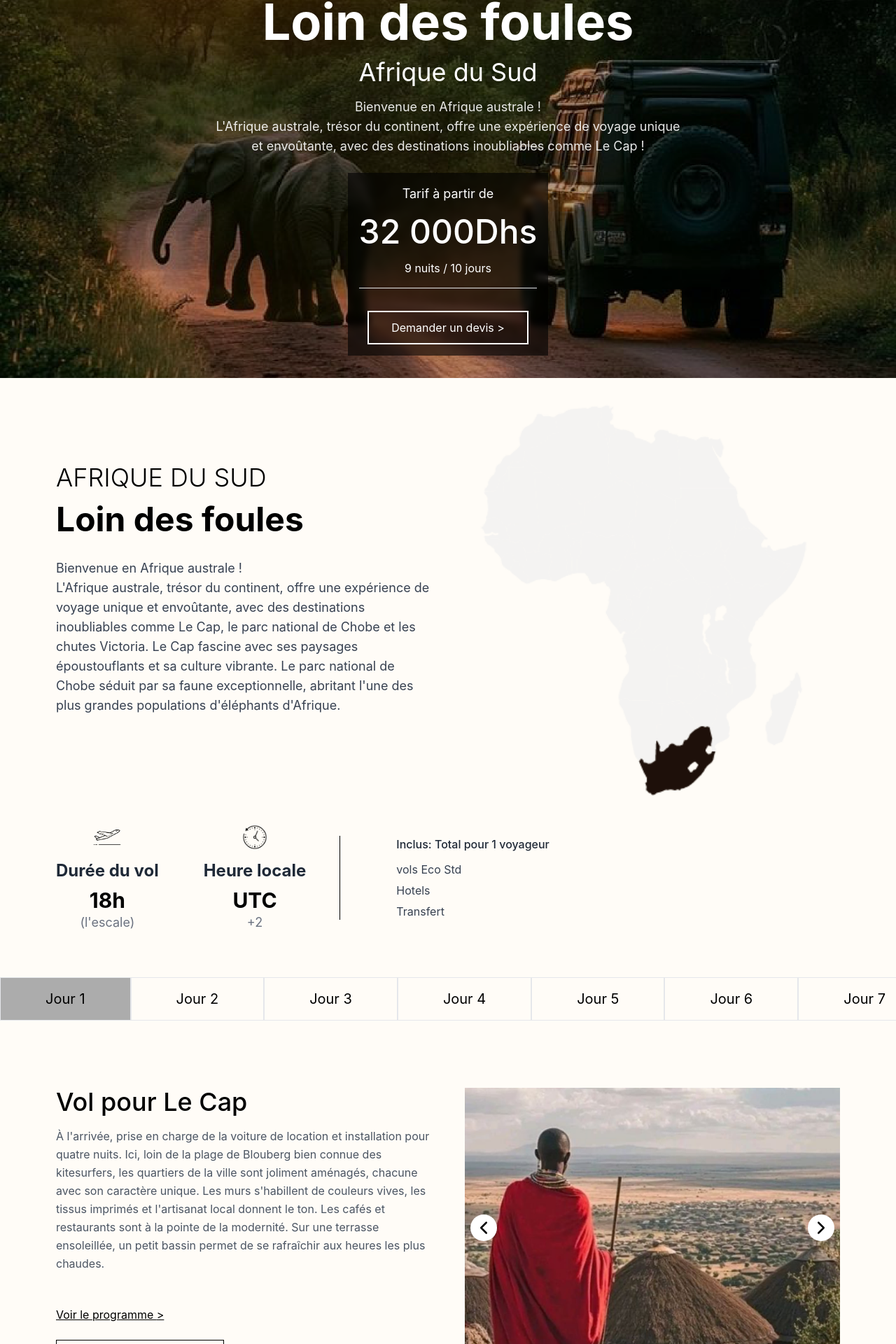
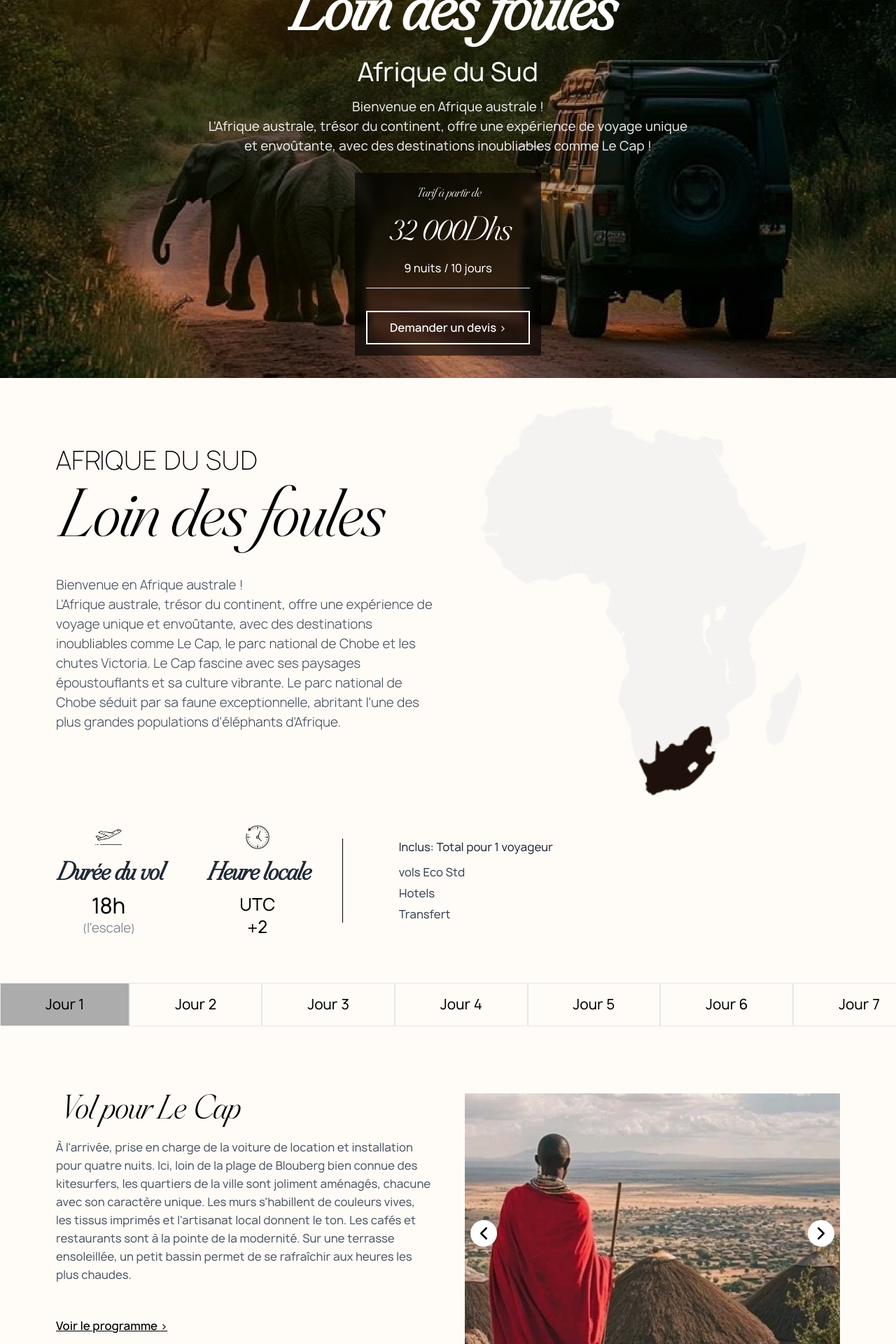
Before and after one commit to Nidabdellah-Abdelhafid/atlas-app, a React (Create React App) app: page /offreDetails in a window 1280 px wide. Shown: the part 260-2180 px from the top of the page at 70% size. Built offline with nearby package versions, Linux system fonts and the light colour scheme.

Commit message:
version 3/05

```diff
--- a/src/pages/OffreDetails.jsx
+++ b/src/pages/OffreDetails.jsx
@@ -147,14 +147,14 @@ function OffreDetails() {
 
         {/* Content */}
         <div className="relative z-10 flex flex-col items-center justify-end min-h-screen text-center text-white p-4 sm:p-6 lg:p-8">
-            <h1 className="text-4xl sm:text-5xl lg:text-7xl font-bold mb-2 sm:mb-3 lg:mb-4">
+            <h1 className="font-griffiths text-4xl sm:text-5xl lg:text-8xl font-bold mb-2 sm:mb-3 lg:mb-4">
             Loin des foules
             </h1>
-            <h2 className="text-xl sm:text-2xl md:text-3xl lg:text-4xl mb-2 sm:mb-3 lg:mb-4">
+            <h2 className="font-manrope font-normal text-xl sm:text-2xl md:text-3xl lg:text-4xl mb-2 sm:mb-3 lg:mb-4">
             Afrique du Sud
             </h2>
 
-            <p className="max-w-sm sm:max-w-xl lg:max-w-2xl text-xs sm:text-sm lg:text-lg mb-3 sm:mb-4 lg:mb-6 text-white/90 px-4 sm:px-0">
+            <p className="font-manrope font-normal max-w-sm sm:max-w-xl lg:max-w-3xl text-xs sm:text-sm lg:text-lg mb-3 sm:mb-4 lg:mb-6 text-white/90 px-4 sm:px-0">
             Bienvenue en Afrique australe !<br />
             L'Afrique australe, trésor du continent, offre une expérience de voyage unique<br className="hidden sm:block" />
             et envoûtante, avec des destinations inoubliables comme Le Cap !
@@ -162,16 +162,16 @@ function OffreDetails() {
 
             <div className="bg-black/60 w-full sm:w-auto p-2 sm:p-3 lg:p-4 backdrop-blur-sm">
             <div className="space-y-2 sm:space-y-3 lg:space-y-4 mb-4 sm:mb-6 lg:mb-8 border-b pb-4">
-                <p className="text-base sm:text-lg">Tarif à partir de</p>
-                <h3 className="text-3xl sm:text-4xl lg:text-5xl font-medium">
+                <p className="font-griffiths text-base sm:text-lg">Tarif à partir de</p>
+                <h3 className="font-griffiths text-3xl sm:text-4xl lg:text-5xl font-medium">
                 32 000Dhs
                 </h3>
-                <p className="text-xs sm:text-sm lg:text-base">
+                <p className="font-manrope font-normal text-xs sm:text-sm lg:text-base">
                 9 nuits / 10 jours
                 </p>
             </div>
 
-            <button className="border-2 border-white px-6 sm:px-8 py-2 sm:py-2.5 text-xs sm:text-sm lg:text-base hover:bg-white hover:text-black transition-colors w-full sm:w-auto">
+            <button className="font-manrope font-medium border-2 border-white px-6 sm:px-8 py-2 sm:py-2.5 text-xs sm:text-sm lg:text-base hover:bg-white hover:text-black transition-colors w-full sm:w-auto">
                 Demander un devis {'>'}
             </button>
             </div>
@@ -183,10 +183,10 @@ function OffreDetails() {
           <div className="flex flex-col lg:flex-row gap-8 lg:gap-10">
             {/* Left Content */}
             <div className="lg:w-1/2 flex flex-col justify-center">
-              <h2 className="text-2xl sm:text-3xl lg:text-4xl font-light mb-4">AFRIQUE DU SUD</h2>
-              <h1 className="text-3xl sm:text-4xl lg:text-5xl font-bold mb-8">Loin des foules</h1>
+              <h2 className="font-manrope font-thin text-2xl sm:text-3xl lg:text-4xl mb-4">AFRIQUE DU SUD</h2>
+              <h1 className="font-griffiths text-3xl sm:text-4xl lg:text-8xl font-normal mb-8">Loin des foules</h1>
 
-              <p className="text-gray-700 text-sm sm:text-base lg:text-lg mb-8 leading-relaxed">
+              <p className="font-manrope font-light text-gray-700 text-sm sm:text-base lg:text-lg mb-8 leading-relaxed">
                 Bienvenue en Afrique australe !<br />
                 L'Afrique australe, trésor du continent, offre une expérience de voyage unique et envoûtante, avec des destinations inoubliables comme Le Cap, le parc national de Chobe et les chutes Victoria. Le Cap fascine avec ses paysages époustouflants et sa culture vibrante. Le parc national de Chobe séduit par sa faune exceptionnelle, abritant l'une des plus grandes populations d'éléphants d'Afrique.
               </p>
@@ -211,26 +211,26 @@ function OffreDetails() {
                   <div className="flex flex-col items-center gap-3 mb-2">
                     <img src={`${process.env.PUBLIC_URL}/assets/images/iconflight.png`}
                     alt="Duration" className="w-10 h-10" />
-                    <h3 className="text-2xl font-bold text-gray-800">Durée du vol</h3>
+                    <h3 className="font-griffiths text-4xl font-bold text-gray-800">Durée du vol</h3>
                   </div>
-                  <p className="text-3xl font-bold">18h</p>
-                  <p className="text-lg text-gray-500">(l'escale)</p>
+                  <p className="font-manrope font-normal text-3xl">18h</p>
+                  <p className="font-manrope font-light text-lg text-gray-500">(l'escale)</p>
                 </div>
 
                 <div className="flex flex-col items-center">
                   <div className="flex flex-col items-center gap-3 mb-2">
                     <img src={`${process.env.PUBLIC_URL}/assets/images/iconstime.png`}
                     alt="Time" className="w-10 h-10" />
-                    <h3 className="text-2xl font-bold text-gray-800">Heure locale</h3>
+                    <h3 className="font-griffiths text-4xl font-bold text-gray-800">Heure locale</h3>
                   </div>
-                  <p className="text-3xl font-bold">UTC</p>
-                  <p className="text-lg text-gray-500">+2</p>
+                  <p className="font-manrope font-normal text-2xl ">UTC</p>
+                  <p className="font-manrope font-normal text-2xl">+2</p>
                 </div>
               </div>
 
               <div className="border-l border-black pl-20 ml-4">
-                <h3 className="font-medium text-gray-800 mb-3">Inclus: Total pour 1 voyageur</h3>
-                <ul className="space-y-1.5 text-gray-700">
+                <h3 className="font-manrope font-normal text-gray-800 mb-3">Inclus: Total pour 1 voyageur</h3>
+                <ul className="font-manrope font-normal space-y-1.5 text-gray-700">
                   <li>vols Eco Std</li>
                   <li>Hotels</li>
                   <li>Transfert</li>
@@ -248,7 +248,7 @@ function OffreDetails() {
                 <button
                   key={day}
                   onClick={() => {setActiveDay(day);setShowProgram(false)}}
-                  className={`flex-1 px-6 lg:px-16 py-4 text-xl whitespace-nowrap border border-1 transition-colors ${
+                  className={`font-manrope font-normal flex-1 px-6 lg:px-16 py-4 text-xl whitespace-nowrap border border-1 transition-colors ${
                     day === activeDay
                     ? 'bg-[#ACACAC] text-black'
                     : 'bg-transparent hover:bg-[#ACACAC]'
@@ -267,10 +267,10 @@ function OffreDetails() {
                 <div className="flex flex-col h-full justify-between">
                 <div className={`${showProgram? 'flex flex-row w-full':''}`}>
                 <div className={`${showProgram? 'w-1/2':''}`}>
-                <h2 className="text-4xl font-medium mb-4">
+                <h2 className="font-griffiths text-5xl font-medium mb-4">
                     {daysData[activeDay - 1]?.label || `Jour ${activeDay}`}
                 </h2>
-                <p className="text-gray-600 mb-6 leading-relaxed">
+                <p className="font-manrope font-normal text-gray-600 mb-6 leading-relaxed">
                     {daysData[activeDay - 1]?.description || `Description pour le jour ${activeDay}`}
                 </p>
                 </div>
@@ -284,7 +284,7 @@ function OffreDetails() {
                         <div key={index} className="flex gap-4 pl-6 ">
                             <div className="flex-1 relative h-full">
                             <div className="absolute top-2 -left-6 w-4 h-4 bg-black rounded-full" />
-                            <h3 className="font-light text-md mb-4 lg:mb-4 h-48 lg:h-24">{activity.label}</h3>
+                            <h3 className="font-manrope font-light text-md mb-4 lg:mb-4 h-48 lg:h-24">{activity.label}</h3>
                             {index !== array.length - 1 && (
                                 <div className="w-0.5 h-20 bg-black absolute top-8 -left-[18px]"/>
                             )}
@@ -309,11 +309,11 @@ function OffreDetails() {
               <div className="flex flex-col w-60">
               <button
                     onClick={() => setShowProgram(true)}
-                    className={`${showProgram? 'hidden':''} underline py-2 my-4 text-start hover:text-[#8C6EA8]`}
+                    className={`${showProgram? 'hidden':''} font-manrope font-medium underline py-2 my-4 text-start hover:text-[#8C6EA8]`}
                     >
                     Voir le programme {'>'}
                     </button>
-                <button className="border border-black px-6 py-2 hover:bg-black hover:text-white transition-colors">
+                <button className="font-manrope font-medium border border-black px-6 py-2 hover:bg-black hover:text-white transition-colors">
                     Demander un devis {'>'}
                 </button>
                 </div>
@@ -402,12 +402,12 @@ function OffreDetails() {
 
           {/* Content */}
           <div className="relative z-10 flex flex-col items-center sm:items-start justify-center h-full text-white p-4 sm:p-8 lg:p-16">
-            <h2 className="text-3xl sm:text-4xl lg:text-6xl font-medium mb-4 text-center sm:text-left max-w-2xl">
-              Visitez l'afrique de sud<br />
-              <span className="font-medium">AVEC ATLAS VOYAGES</span>
+            <h2 className="font-griffiths text-3xl sm:text-4xl lg:text-7xl font-medium mb-4 text-center sm:text-left max-w-2xl">
+              <p>Visitez l'afrique de sud</p>
+              <span className="font-griffiths font-medium mt-2">AVEC ATLAS VOYAGES</span>
             </h2>
 
-            <button className="mt-4 sm:mt-6 lg:mt-8 border-2 border-white px-6 sm:px-8 lg:px-10 py-2 sm:py-2.5 lg:py-3 text-sm sm:text-base hover:bg-white hover:text-black transition-colors">
+            <button className="font-manrope font-medium mt-4 sm:mt-6 lg:mt-8 border-2 border-white px-6 sm:px-8 lg:px-10 py-2 sm:py-2.5 lg:py-3 text-sm sm:text-base hover:bg-white hover:text-black transition-colors">
               Demander un devis {'>'}
             </button>
           </div>
@@ -420,8 +420,8 @@ function OffreDetails() {
       <div className="container mx-auto px-6 sm:px-6 lg:px-28 py-10 sm:py-12 lg:py-16">
 
 
-        <h2 className="text-2xl sm:text-3xl lg:text-4xl font-medium text-center mb-3 sm:mb-4 hover:text-[#8C6EA8] transition-colors">Autres évasions</h2>
-        <p className="text-center text-gray-600 text-sm sm:text-base mb-8 sm:mb-10 lg:mb-12 max-w-3xl mx-auto px-4">
+        <h2 className="font-griffiths text-2xl sm:text-3xl lg:text-5xl font-medium text-center mb-3 sm:mb-4 hover:text-[#8C6EA8] transition-colors">Autres évasions</h2>
+        <p className="font-manrope font-normal text-center text-gray-600 text-sm sm:text-base mb-8 sm:mb-10 lg:mb-12 max-w-3xl mx-auto px-4">
           Parce que chaque voyageur a ses propres envies et attentes,
           chaque aventure doit être unique et personnalisée pour offrir une expérience inoubliable.
         </p>
@@ -447,17 +447,17 @@ function OffreDetails() {
                 <div className="w-full sm:max-w-xl">
                   <h3 className="font-griffiths text-2xl sm:text-3xl lg:text-7xl font-medium mb-2">{offer.title}</h3>
                   <h4 className="font-griffiths text-xl sm:text-2xl lg:text-7xl mb-2 sm:mb-6">{offer.subtitle}</h4>
-                  <p className="text-sm sm:text-base mb-6 sm:mb-8 max-w-xl">{offer.description}</p>
+                  <p className="font-manrope font-normal text-sm sm:text-base mb-6 sm:mb-8 max-w-xl">{offer.description}</p>
 
                   <div className="flex flex-col sm:flex-row items-start justify-between w-full gap-4 sm:gap-8 mb-2 sm:mb-8">
                     <div className="flex flex-col items-start justify-center gap-1 sm:gap-2">
-                      <p className="text-lg sm:text-xl">{offer.duration}</p>
-                      <p className="text-xl sm:text-2xl font-bold">Tarif à partir de : {offer.price}</p>
+                      <p className="font-manrope font-medium text-lg sm:text-xl">{offer.duration}</p>
+                      <p className="font-manrope font-normal text-xl sm:text-2xl">Tarif à partir de : {offer.price}</p>
                     </div>
 
                     <div className="space-y-1 sm:space-y-2">
-                      <p className="text-sm sm:text-base">Inclus: Total pour 1 voyageur</p>
-                      <ul className="text-xs sm:text-sm space-y-0.5 sm:space-y-1">
+                      <p className="font-manrope font-normal text-sm sm:text-base">Inclus: Total pour 1 voyageur</p>
+                      <ul className="font-manrope font-normal text-xs sm:text-sm space-y-0.5 sm:space-y-1">
                         {offer.includes.map((item, i) => (
                           <li key={i}>{item}</li>
                         ))}
@@ -465,7 +465,7 @@ function OffreDetails() {
                     </div>
                   </div>
 
-                  <button className="w-full sm:w-auto border-2 border-white px-6 sm:px-8 py-2 sm:py-3 text-sm sm:text-base hover:bg-white hover:text-black transition-colors">
+                  <button className="font-manrope font-medium w-full sm:w-auto border-2 border-white px-6 sm:px-8 py-2 sm:py-3 text-sm sm:text-base hover:bg-white hover:text-black transition-colors">
                     Voir l'offre {'>'}
                   </button>
                 </div>
@@ -477,10 +477,10 @@ function OffreDetails() {
 
       {/* Another Offres in another content Section */}
       <div className="container mx-auto px-6 sm:px-6 lg:px-28 py-10 sm:py-6 lg:py-2 ">
-        <h2 className="text-2xl sm:text-3xl lg:text-4xl font-medium text-center mb-3 sm:mb-4 hover:text-[#8C6EA8] transition-colors">
+        <h2 className="font-griffiths text-2xl sm:text-3xl lg:text-5xl font-medium text-center mb-3 sm:mb-4 hover:text-[#8C6EA8] transition-colors">
           Des idées de voyages selon vos envies
         </h2>
-        <p className="text-center text-gray-600 text-sm sm:text-base mb-8 sm:mb-10 lg:mb-12 max-w-3xl mx-auto px-4">
+        <p className="font-manrope font-normal text-center text-gray-600 text-sm sm:text-base mb-8 sm:mb-10 lg:mb-12 max-w-3xl mx-auto px-4">
           Parce que chaque voyageur a ses propres envies et attentes,
           chaque aventure doit être unique et personnalisée pour offrir une expérience inoubliable.
         </p>
@@ -496,9 +496,9 @@ function OffreDetails() {
                 />
                 <div className="absolute inset-0 bg-black/20 transition-opacity group-hover:bg-black/30" />
                 <div className="absolute inset-x-0 bottom-0 p-6 text-white">
-                  <p className="text-sm mb-2">{offer.title}</p>
-                  <h3 className="text-xl font-medium mb-2">{offer.subtitle}</h3>
-                  <p className="text-sm ">
+                  <p className="font-manrope font-light text-sm mb-2">{offer.title}</p>
+                  <h3 className="font-griffiths text-xl font-medium mb-2">{offer.subtitle}</h3>
+                  <p className="font-manrope font-normal text-sm ">
                     {offer.description}
                   </p>
                 </div>
```
